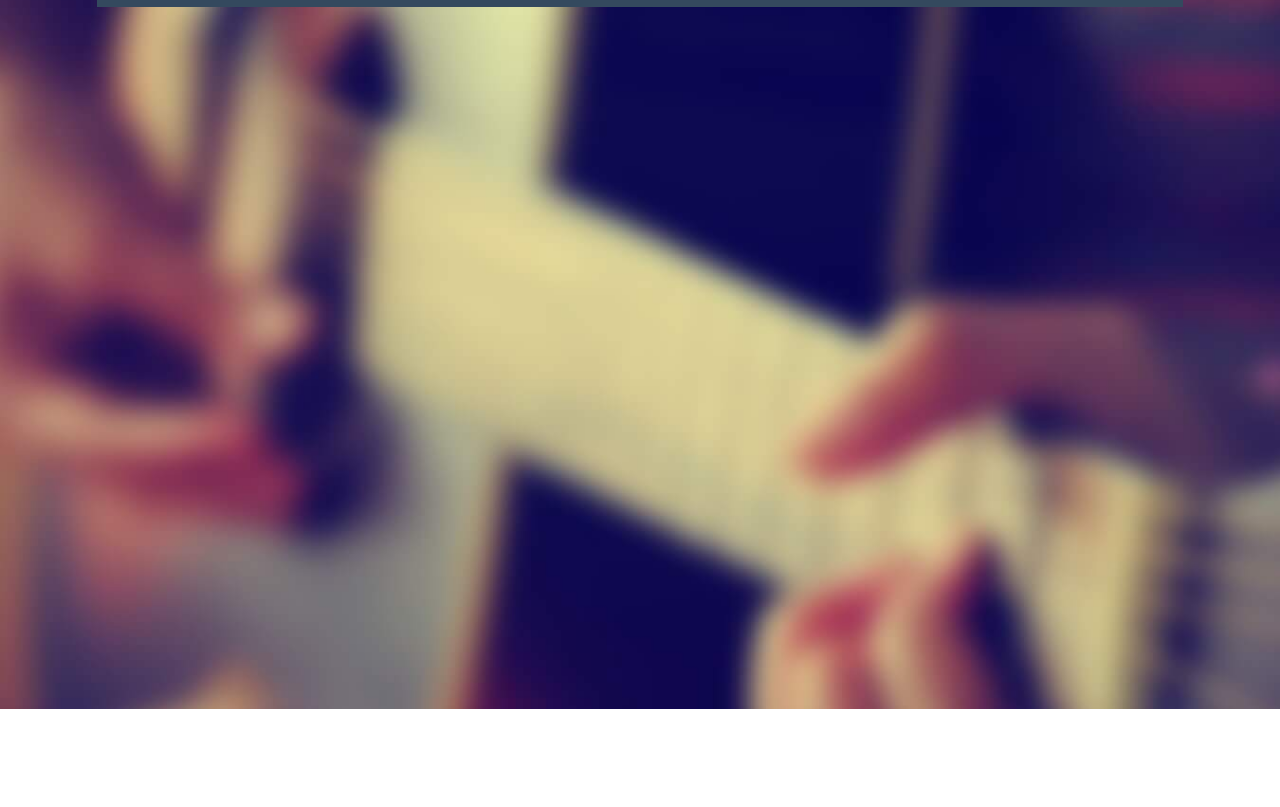
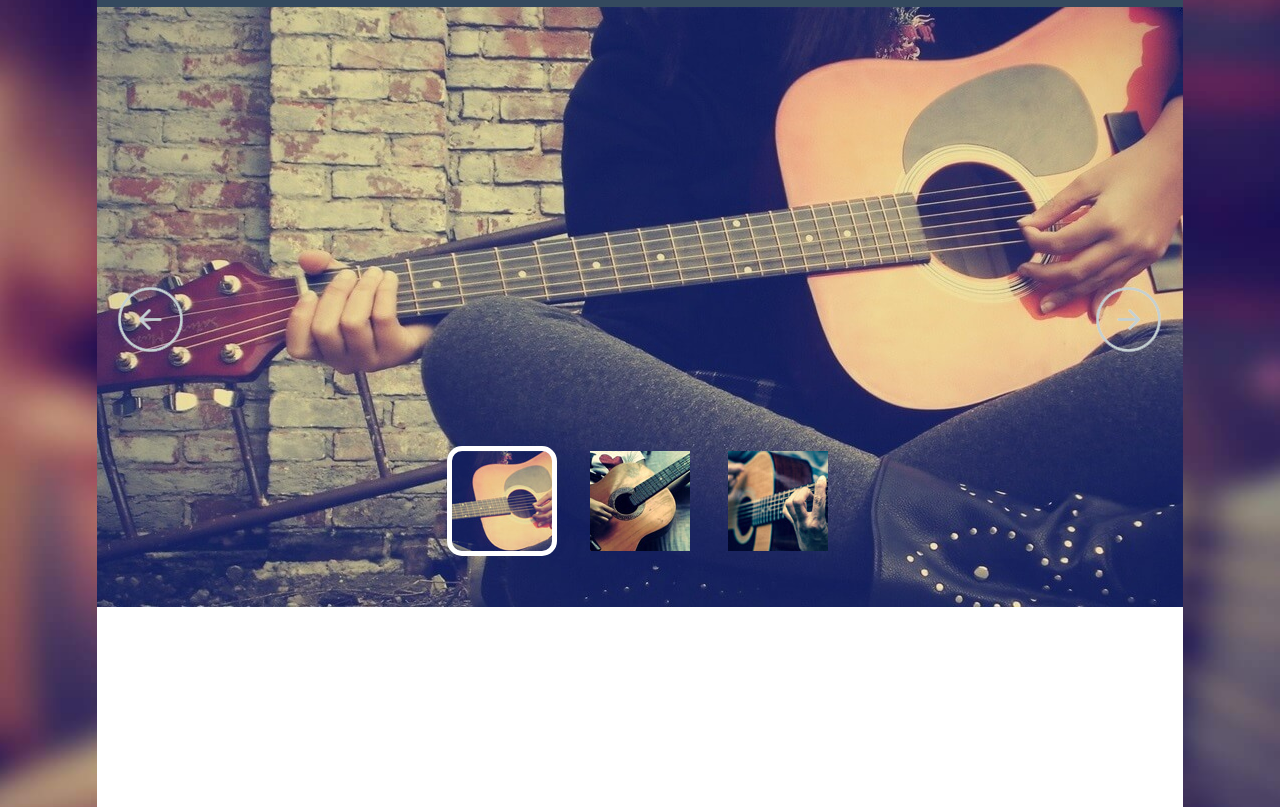
Before and after one commit to OleksandrPiatkin/Guitar-Karen-landing-page, a plain HTML site: page index.html in a window 1280 px wide. Shown: the part 91-898 px from the top of the page. Before the commit the page ends 800 px from the top, so only its background shows below. Drawn offline with nearby package versions, Linux system fonts and the light colour scheme.

Commit message:
slider done

```diff
--- a/index.html
+++ b/index.html
@@ -40,7 +40,33 @@
         </nav>
     </header>
     <main>
-
+        <div class="slider-section">
+            <input checked type="radio" name="respond" id="desktop">
+                <article id="slider">
+                        <input checked type="radio" name="slider" id="switch1">
+                        <input type="radio" name="slider" id="switch2">
+                        <input type="radio" name="slider" id="switch3">
+                    <div id="slides">
+                        <div id="overflow">
+                            <div class="image">
+                                <article><img src="img/slide1.jpg" alt="first slide"></article>
+                                <article><img src="img/slide2.jpg" alt="second slide"></article>
+                                <article><img src="img/slide3.jpg" alt="third slide"></article>
+                            </div>
+                        </div>
+                    </div>
+                    <div id="controls">
+                        <label for="switch1"></label>
+                        <label for="switch2"></label>
+                        <label for="switch3"></label>
+                    </div>
+                    <div id="active" class="slide-icons">
+                        <label for="switch1"><img src="img/slide-icon-1.jpg" alt="first slide icon"></label>
+                        <label for="switch2"><img src="img/slide-icon-2.jpg" alt="secound slide icon"></label>
+                        <label for="switch3"><img src="img/slide-icon-3.jpg" alt="third slide icon"></label>
+                    </div>
+                </article>
+        </div>
     </main>
 </body>
 </html>
--- a/style.css
+++ b/style.css
@@ -105,9 +105,110 @@ header {
                 .navigation-menu li a.active {
                     color: #ffffff;
                 }
+/*header <-- */
+/* main --> */
+main {
+    max-width: 1086px;
+    margin: 0 auto;
+    background: #ffffff;
+    height: 100vh;
+}
+/* slider --> */
+#slider {
+    position: relative;
+	text-align: center;
+}
+#slider {
+	margin: 0 auto;
+}
+#slides article {
+	width: 20%;
+	float: left;
+}
+#slides .image {
+	width: 500%;
+	line-height: 0;
+}
+#overflow {
+	width: 100%;
+	overflow: hidden;
+}
+article img {
+	width: 100%;
+}
+#desktop:checked ~ #slider {
+	max-width: 1086px;
+}
 
+#switch1:checked ~ #controls label:nth-child(3),
+#switch2:checked ~ #controls label:nth-child(1),
+#switch3:checked ~ #controls label:nth-child(2) {
+	background: url('img/prev.png') no-repeat;
+	float: left;
+	margin: -50px 0 0 20px;
+	display: block;
+	height: 68px;
+	width: 68px;
+}
+#switch1:checked ~ #controls label:nth-child(2),
+#switch2:checked ~ #controls label:nth-child(3),
+#switch3:checked ~ #controls label:nth-child(1){
+	background: url('img/next.png') no-repeat;
+	float: right;
+	margin: -50px 20px 0 0;
+	display: block;
+	height: 68px;
+	width: 68px;
+}
+label, a {
+	cursor: pointer;
+}
+.slider-section input {
+	display: none;
+}
+#switch1:checked ~ #slides .image {
+	margin-left: 0;
+}
+#switch2:checked ~ #slides .image {
+	margin-left: -100%;
+}
+#switch3:checked ~ #slides .image {
+	margin-left: -200%;
+}
+#controls{
+	margin: -25% 0 0 0;
+	width: 100%;
+	height: 50px;
+}
+#active label {
+	border-radius: 10px;
+	display: inline-block;
+	width: 100px;
+    height: 100px;
+    margin: 0 17px;
+	background: #bbb;
+}
+#active {
+	margin: 6% 0 0 0;
+	text-align: center;
+}
+#switch1:checked ~ #active label:nth-child(1),
+#switch2:checked ~ #active label:nth-child(2),
+#switch3:checked ~ #active label:nth-child(3) {
+	outline: 5px solid #fff !important;
+}
+#slides .image {
+	transition: all 800ms cubic-bezier(0.770, 0.000, 0.175, 1.000);
+}
+#controls label:hover {
+	opacity: 0.6;
+}
+#controls label {
+	transition: opacity 0.2s ease-out;
+}
+/*slider <-- */
 
-
+/*main <-- */
 @media screen and (max-width: 1080px) {
 
 header {
@@ -119,6 +220,9 @@ header {
     .navigation-menu {
         margin-right: 30px;
     }
+main {
+    max-width: 960px;
+}
 }
 @media screen and (max-width: 960px) {
 header {
@@ -149,6 +253,9 @@ header {
     .navigation-menu {
         margin-right: 20px;
     }
+main {
+    max-width: 768px;
+}
 }
 @media screen and (max-width: 768px) {
 header {
@@ -202,4 +309,15 @@ header {
         .dropdown:hover .navigation-menu {
             display: block;
         }
+main {
+    max-width: 600px;
 }
+}
+@media screen and (max-width: 460px) {
+    .dropdown {
+        margin-right: 40px;
+    }
+    .navigation-menu {
+        left: -90px;
+    }
+}
```
Also changed, not shown: img/next.png (added), img/prev.png (added), img/slide-icon-1.jpg (added), img/slide-icon-2.jpg (added), img/slide-icon-3.jpg (added), img/slide1.jpg (added), img/slide2.jpg (added), img/slide3.jpg (added).
